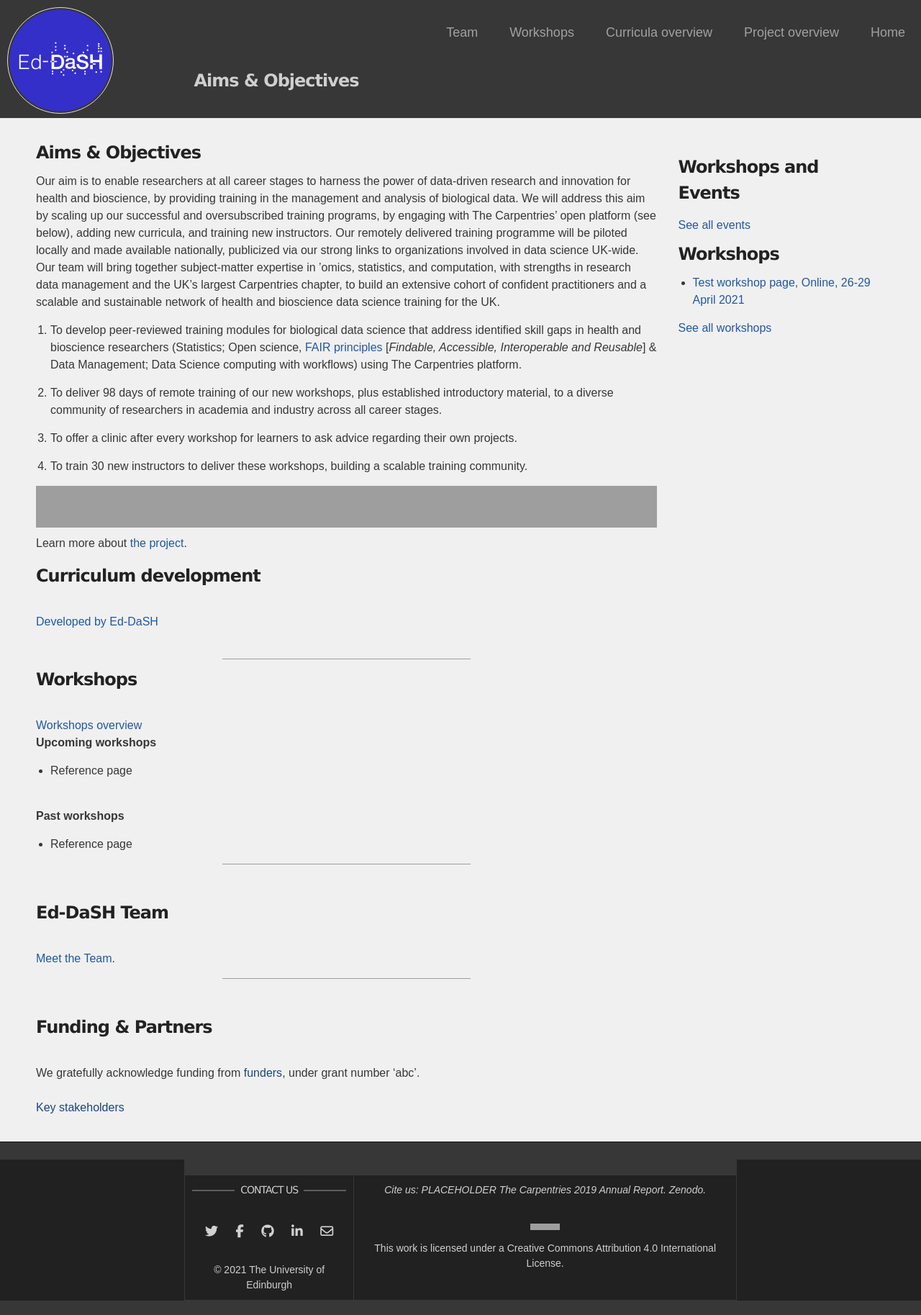
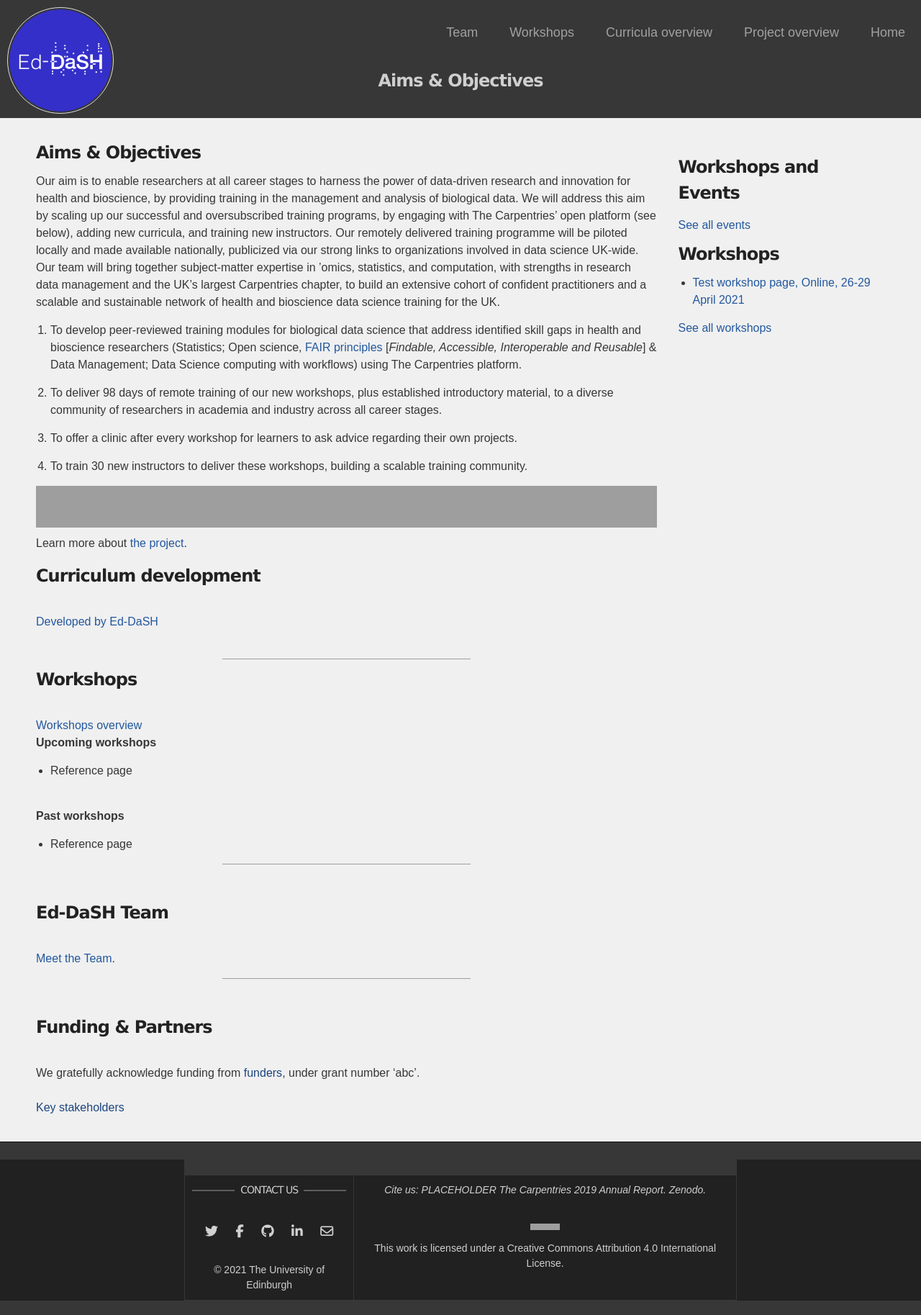
Before and after one commit to edcarp/Ed-DaSH, a Jekyll site: the page built from index.md, in a window 1280 px wide. Shown: the whole page at 72% size. Built offline with Jekyll 4.4.1, drawn with Linux system fonts in a browser that asks for light colours; nearby versions of some CDN libraries; our own code applies the rules of GitHub Pages for plain Markdown files; grey boxes are pictures that could not be loaded.

Commit message:
Update style.scss

```diff
--- a/assets/css/style.scss
+++ b/assets/css/style.scss
@@ -33,7 +33,7 @@ img {
 .pagetitle {
   text-align: center;
   color: $dark;
-  max-width: 60%;
+  //max-width: 60%;
 }
 
 .hr-separator{
```
